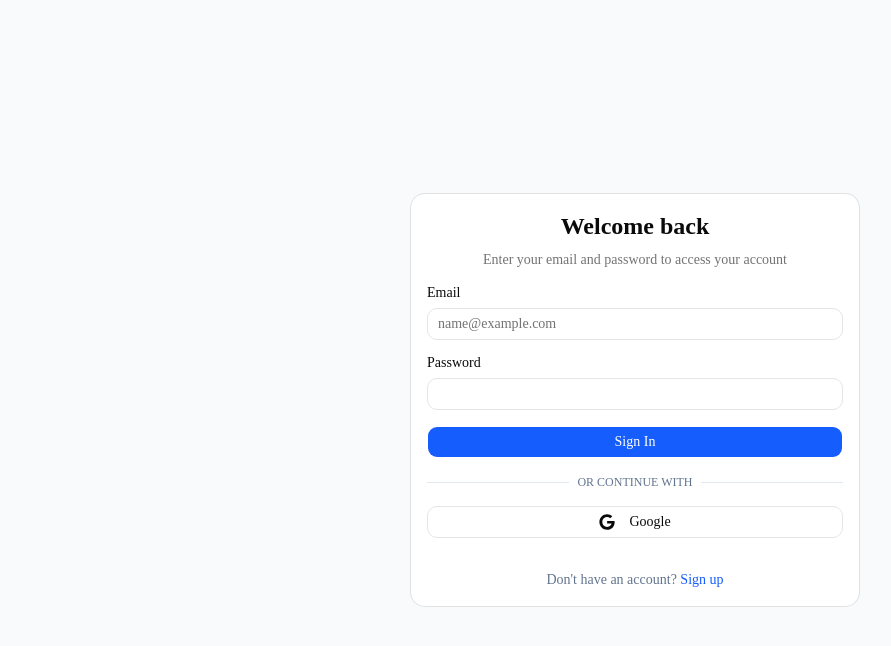
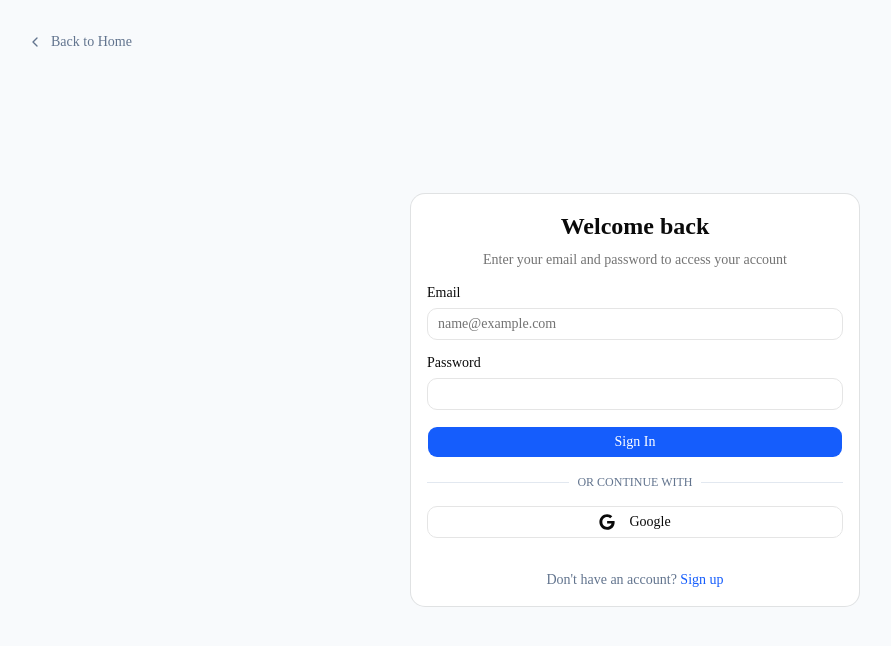
Before and after one commit to ken122704/ResuMake, a Next.js app: page /login in a window 1280 px wide. Shown: the top 646 px of the page, without its empty margins (5-896 px from the left). Built offline with nearby package versions, Linux system fonts and the light colour scheme; no server answers.

Commit message:
feat: added 'Back to Home' navigation to auth pages

```diff
--- a/src/app/(auth)/login/page.tsx
+++ b/src/app/(auth)/login/page.tsx
@@ -8,6 +8,7 @@ import { Button } from "@/components/ui/button";
 import { Input } from "@/components/ui/input";
 import { Label } from "@/components/ui/label";
 import { Card, CardContent, CardDescription, CardFooter, CardHeader, CardTitle } from "@/components/ui/card";
+import { ChevronLeft } from "lucide-react";
 
 export default function LoginPage() {
   const [email, setEmail] = useState("");
@@ -47,6 +48,17 @@ export default function LoginPage() {
 
   return (
     <main className="flex min-h-screen items-center justify-center bg-slate-50 p-4 dark:bg-slate-950">
+
+      <div className="absolute left-4 top-4 md:left-8 md:top-8">
+        <Link
+          href="/"
+          className="flex items-center text-sm font-medium text-slate-500 hover:text-slate-900 transition-colors dark:text-slate-400 dark:hover:text-slate-50"
+        >
+          <ChevronLeft className="mr-2 h-4 w-4" />
+          Back to Home
+        </Link>
+      </div>
+
       <Card className="w-full max-w-md">
         <CardHeader className="space-y-1 text-center">
           <CardTitle className="text-2xl font-bold">Welcome back</CardTitle>
--- a/src/app/(auth)/signup/page.tsx
+++ b/src/app/(auth)/signup/page.tsx
@@ -8,6 +8,7 @@ import { Button } from "@/components/ui/button";
 import { Input } from "@/components/ui/input";
 import { Label } from "@/components/ui/label";
 import { Card, CardContent, CardDescription, CardHeader, CardTitle } from "@/components/ui/card";
+import { ChevronLeft } from "lucide-react";
 
 export default function SignUpPage() {
   const [email, setEmail] = useState("");
@@ -51,6 +52,15 @@ export default function SignUpPage() {
 
   return (
     <main className="flex min-h-screen items-center justify-center bg-slate-50 p-4 dark:bg-slate-950">
+      <div className="absolute left-4 top-4 md:left-8 md:top-8">
+        <Link
+          href="/"
+          className="flex items-center text-sm font-medium text-slate-500 hover:text-slate-900 transition-colors dark:text-slate-400 dark:hover:text-slate-50"
+        >
+          <ChevronLeft className="mr-2 h-4 w-4" />
+          Back to Home
+        </Link>
+      </div>
       <Card className="w-full max-w-md">
         <CardHeader className="space-y-1 text-center">
           <CardTitle className="text-2xl font-bold">Create an account</CardTitle>
```
